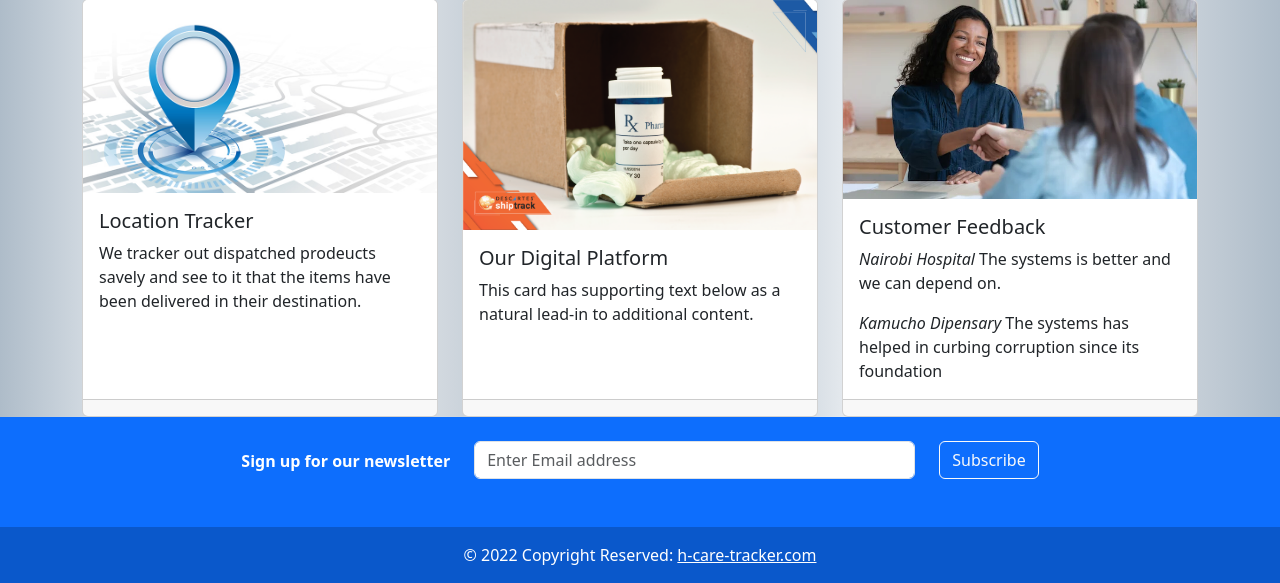
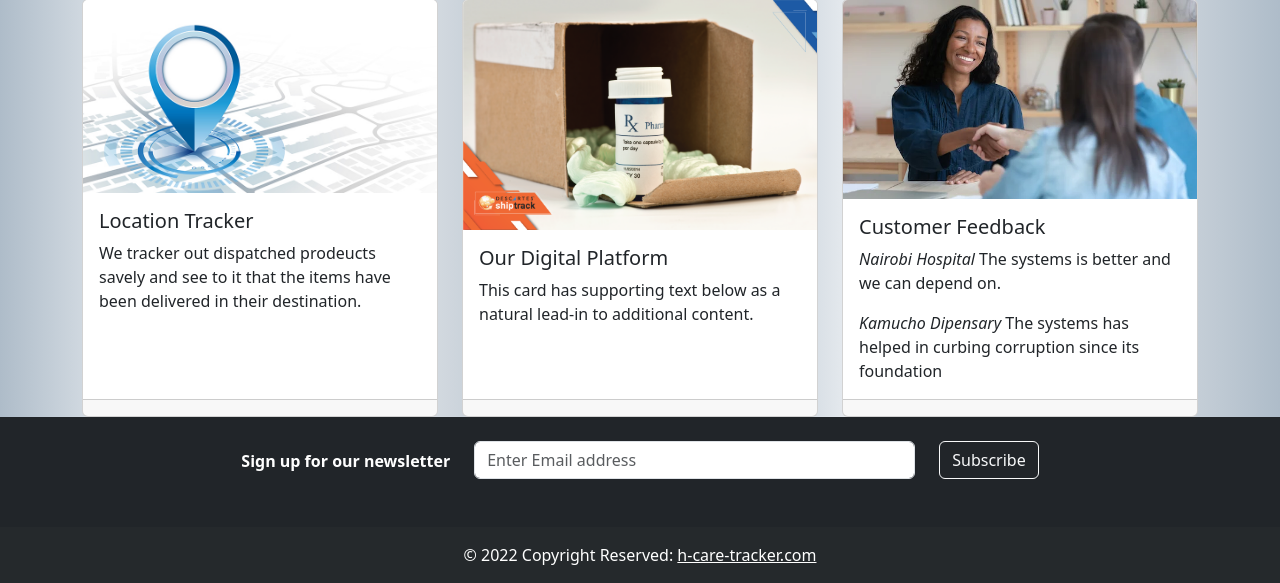
Before and after one commit to MishaelRatemo/H-care-tracker, a Django app: template templates/index.html in a window 1280 px wide. Shown: the part 893-1476 px from the top of the page. Run offline with Django 4.2, Linux system fonts and the light colour scheme; the template is opened without the code that fills it, so the values that code supplies are empty; some libraries are stand-ins or nearby versions.

Commit message:
footer edits

```diff
--- a/templates/index.html
+++ b/templates/index.html
@@ -100,7 +100,7 @@
        </div>
 
        {% comment %} Footer goes here {% endcomment %}
-        <footer class="bg-primary text-center text-white">
+        <footer class="bg-dark text-center text-white">
             <div class="container p-4">
             <section class="">
                 <form action="">
@@ -130,7 +130,7 @@
 
             </div>
 
-        <div class="text-center p-3" style="background-color: rgba(0, 0, 0, 0.2);">
+        <div class="text-center p-3" style="background-color: rgba(56, 55, 55, 0.2);">
           © 2022 Copyright Reserved:
           <a class="text-white" href="h-care-tracker.herokuapp.com">h-care-tracker.com</a>
         </div>
```
Lines whose indentation alone changed are shown as unchanged.
